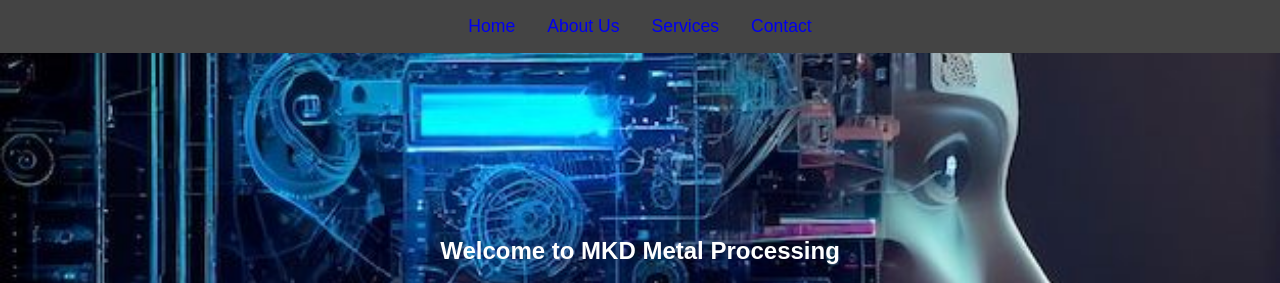
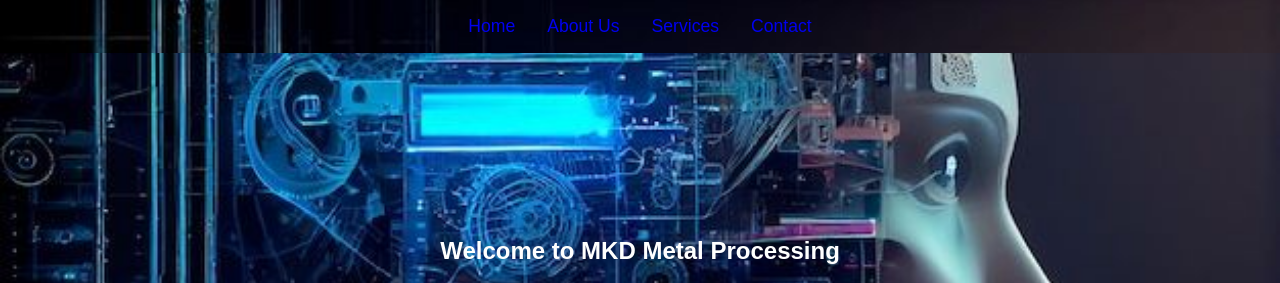
Before and after one commit to Ilija101023/ILIJAGRNEV, a plain HTML site: page index.html in a window 1280 px wide. Shown: the top 283 px of the page. Drawn offline with Linux system fonts and the light colour scheme; a script that the page names is missing.

Commit message:
Update styles.css

```diff
--- a/styles.css
+++ b/styles.css
@@ -12,7 +12,7 @@ body {
 }
 
 header {
-    background-color: #444;
+    background-color: #yelow;
     padding: 1rem 0;
     text-align: center;
 }
```
